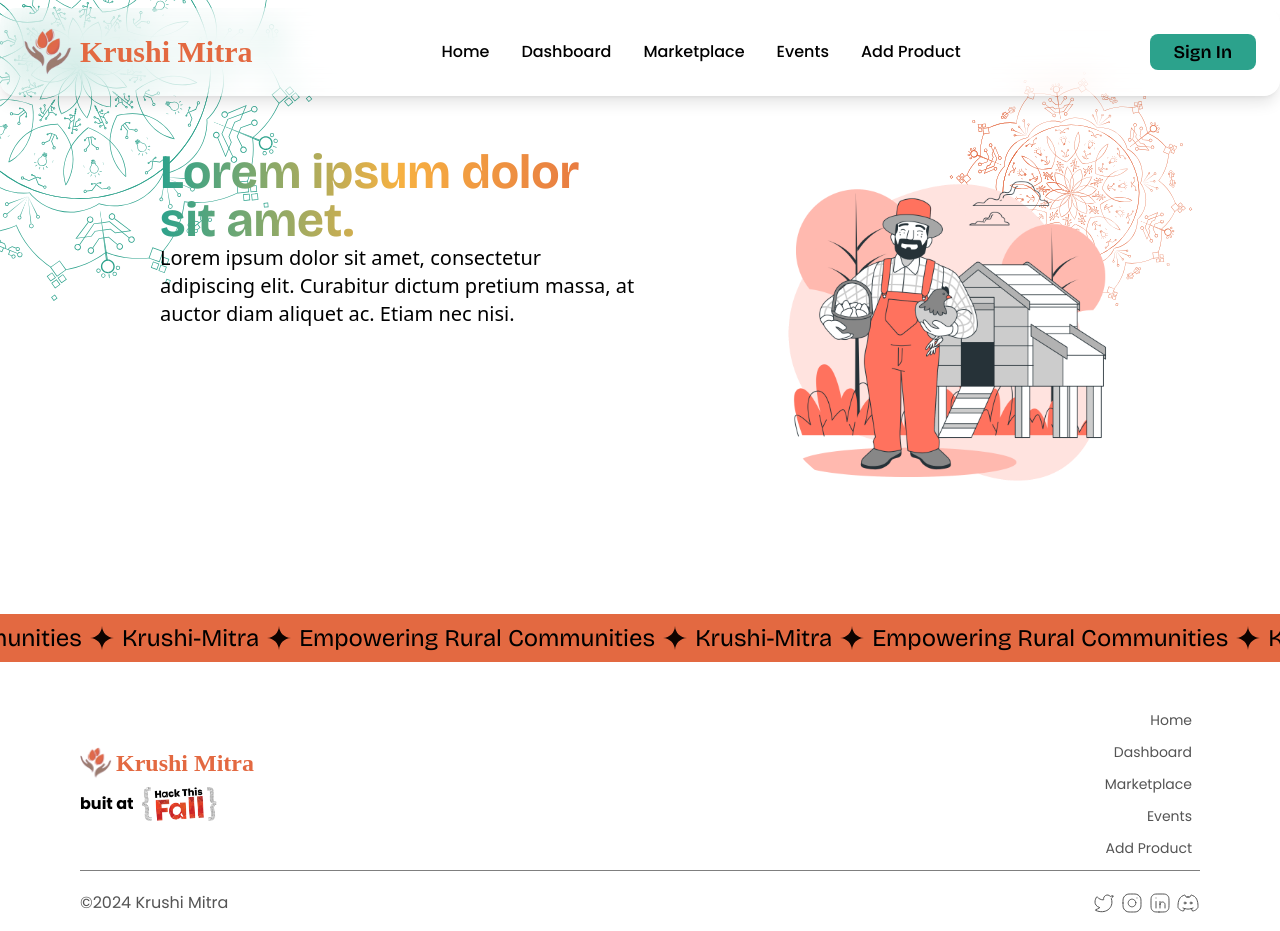
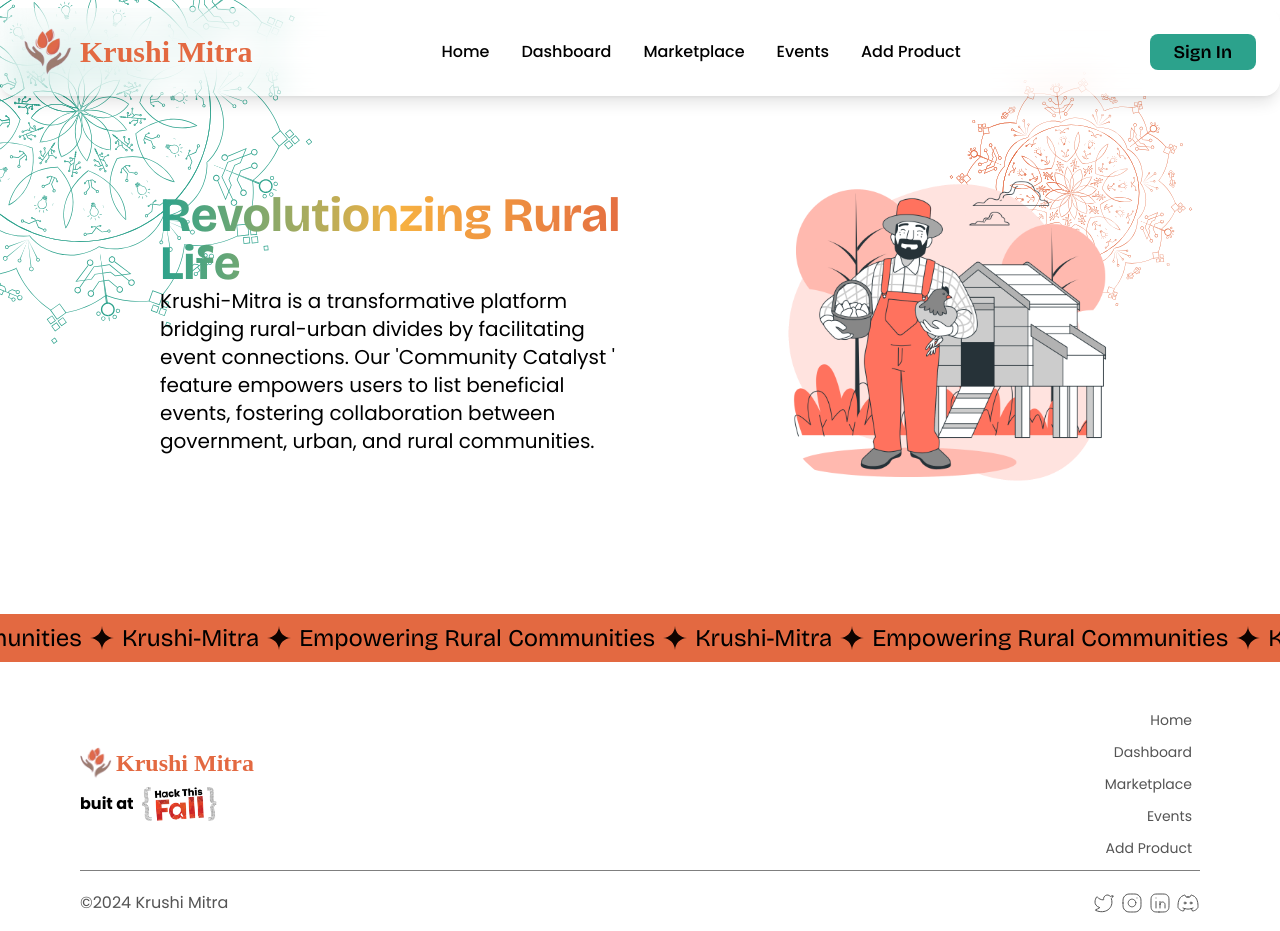
Before and after one commit to zkBOYss/Krushi-Mitra, a React (Vite) app in the folder frontend/: page / in a window 1280 px wide. Built offline with nearby package versions, Linux system fonts and the light colour scheme; no server answers; a web font is replaced by a local one.

Commit message:
Frontend: Added Content for home page

```diff
--- a/frontend/index.html
+++ b/frontend/index.html
@@ -2,9 +2,9 @@
 <html lang="en">
   <head>
     <meta charset="UTF-8" />
-    <link rel="icon" type="image/svg+xml" href="/vite.svg" />
+    <link rel="icon" type="image/svg+xml" href="./src/assets/logo.png" />
     <meta name="viewport" content="width=device-width, initial-scale=1.0" />
-    <title>Vite + React</title>
+    <title>Krushi Mitra</title>
     <link rel="preconnect" href="https://fonts.googleapis.com" />
     <link rel="preconnect" href="https://fonts.gstatic.com" crossorigin />
     <link
--- a/frontend/src/pages/Home.jsx
+++ b/frontend/src/pages/Home.jsx
@@ -13,18 +13,22 @@ function Home() {
         return () => clearInterval(intervalId);
     }, []);
     return (
-    <div className="flex items-start mx-20 justify-between mt-10 max-sm:mx-5 max-sm:flex-col max-sm:gap-10">
+        <div className="flex">
+            <div className="flex items-center mx-20 justify-between mt-10 max-sm:mx-5 max-sm:flex-col max-sm:gap-10">
                 <div className="flex-col w-1/2 max-sm:w-full relative">
-        <h1 className="text-5xl font-bold text bg-clip-text text-transparent bg-gradient-to-r from-lightgreen via-lightyellow to-lightred font-grotesk">Lorem ipsum dolor sit amet.</h1>
-        <p className="text-xl">Lorem ipsum dolor sit amet, consectetur adipiscing elit. Curabitur dictum pretium massa, at auctor diam aliquet ac. Etiam nec nisi.</p>
-        <img src={chakra3} alt="chakra1" width={500} height={500} className="absolute pointer-events-none -left-80 -top-80 max-sm:-left-36 max-sm:-top-56 -z-10 " style={{ transform: `rotate(${-rotation}deg)` }}/>
-
+                    <h1 className="text-5xl font-bold text bg-clip-text text-transparent bg-gradient-to-r from-lightgreen via-lightyellow to-lightred font-grotesk">Revolutionzing Rural Life</h1>
+                    <p className="text-xl font-poppins font-normal">Krushi-Mitra is a transformative platform bridging rural-urban divides by facilitating event connections. Our &apos;Community Catalyst &apos; feature empowers users to list beneficial events, fostering collaboration between government, urban, and rural communities. </p>
+                    <img src={chakra3} alt="chakra1" width={500} height={500} className="absolute pointer-events-none -left-80 -top-80 max-sm:-left-36 max-sm:-top-56 -z-10 " style={{ transform: `rotate(${-rotation}deg)` }} />
                 </div>
                 <div className="flex relative">
                     <img src={home_illustration} alt="home_illustration" width={350} height={350} className="pointer-events-none rounded-bl-[35%] rounded-tr-[35%]" />
                     <img src={chakra2} alt="chakra1" width={250} height={250} className="absolute pointer-events-none left-44 -top-20 -z-10" style={{ transform: `rotate(${-rotation}deg)` }} />
                 </div>
             </div>
+            <div>
+
+            </div>
+        </div>
     );
 }
 
```
Lines whose indentation alone changed are shown as unchanged.
